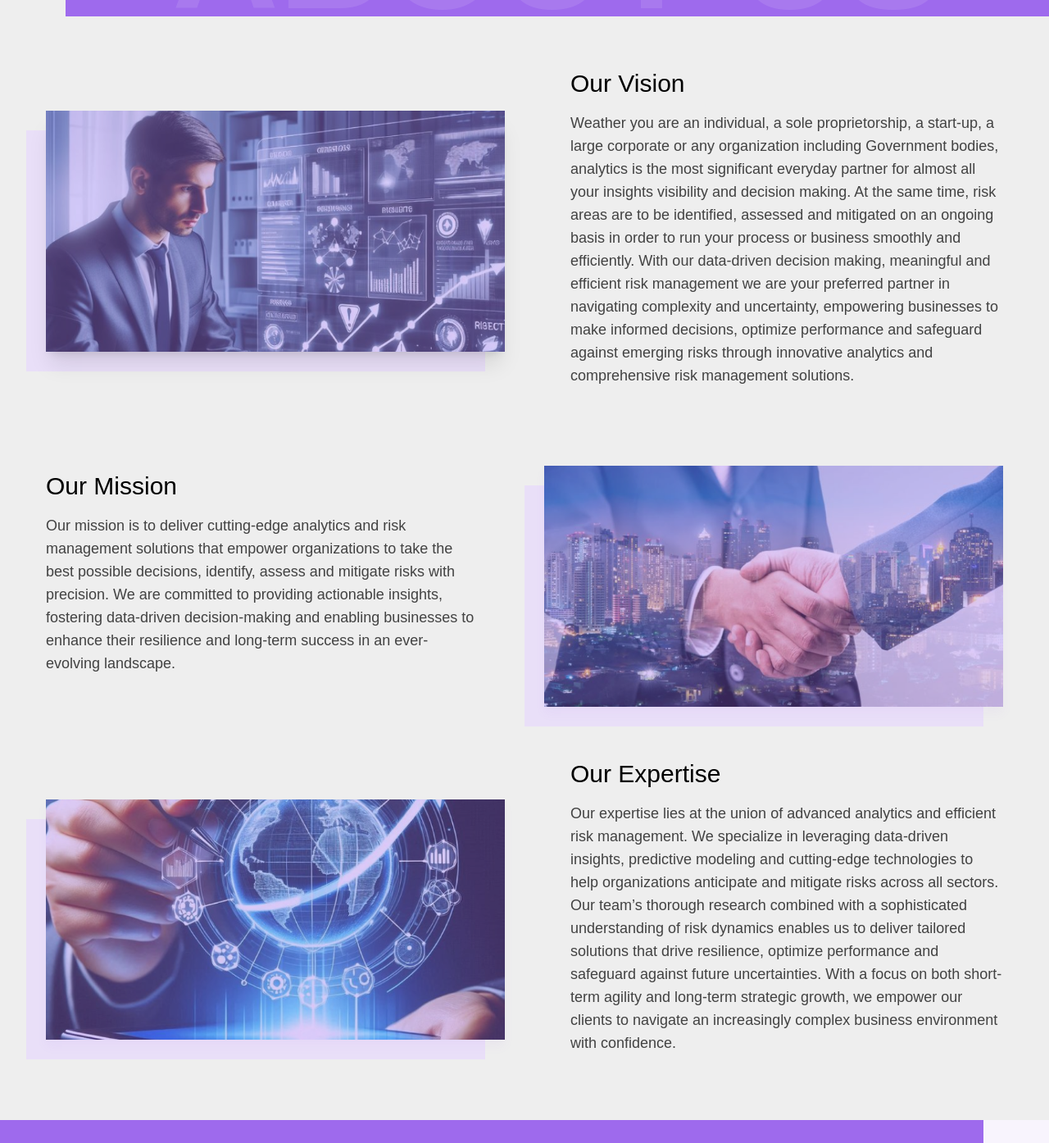
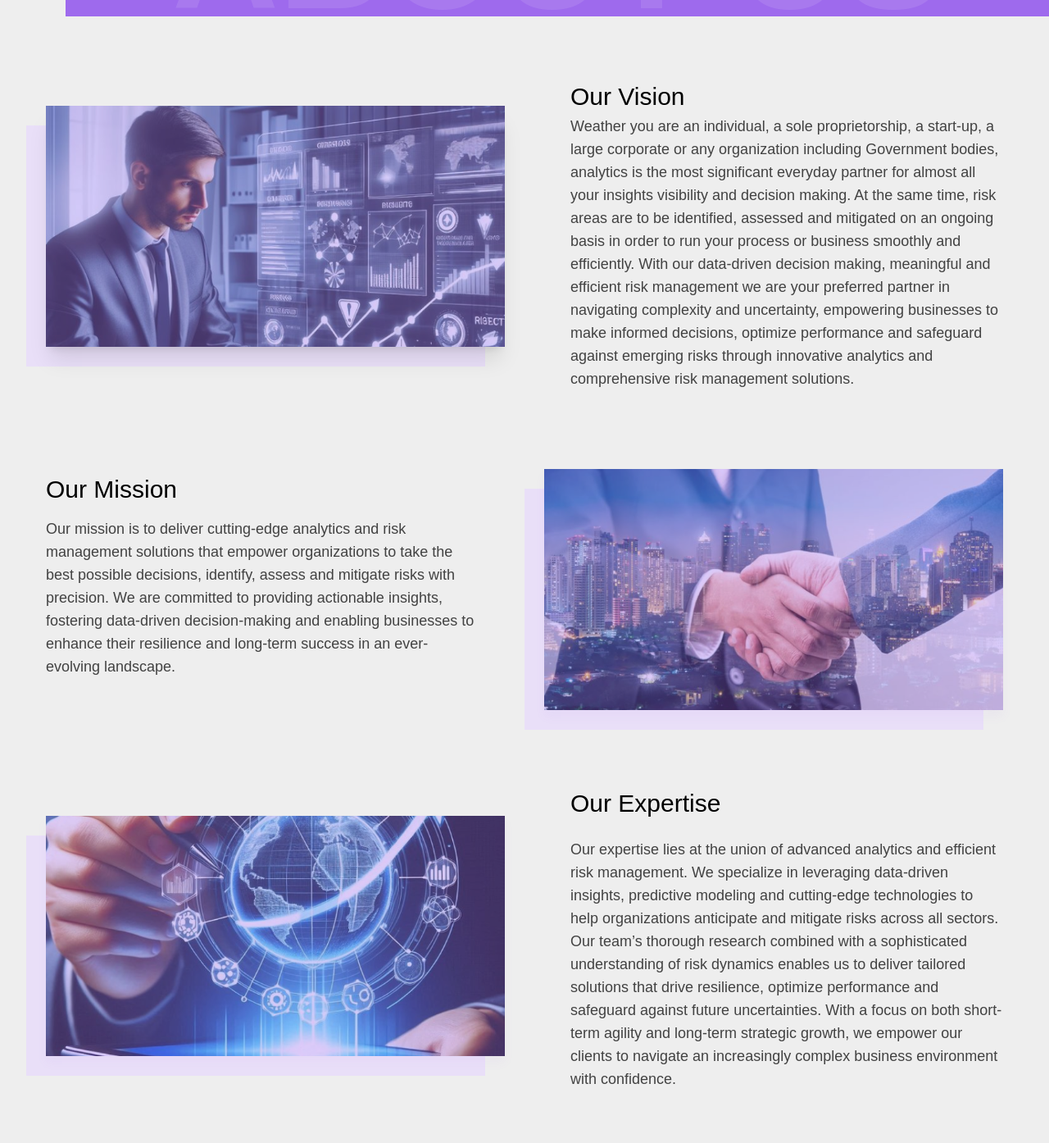
Before and after one commit to khushiiagrawal/QuantArena, a React (Vite) app: page / in a window 1280 px wide. Shown: the part 1338-2732 px from the top of the page at 82% size. Built offline with nearby package versions, Linux system fonts and the light colour scheme.

Commit message:
updated contents

```diff
--- a/src/landing-page/components/aboutus.jsx
+++ b/src/landing-page/components/aboutus.jsx
@@ -31,7 +31,7 @@ export default function About() {
                 <div className="relative z-10 mt-8 max-w-8xl mx-auto px-2 md:px-8">
                     {/* Vision Section */}
                     <div className="flex flex-col items-center md:flex-row md:items-center gap-8 mb-8">
-                        <div className="relative w-full mt-10 md:w-1/2 px-4 md:px-6">
+                        <div className="relative w-full mt-6 md:w-1/2 px-4 md:px-6">
                             <div className="relative">
                                 <img
                                     src={visionImage}
@@ -47,8 +47,8 @@ export default function About() {
                                 ></div>
                             </div>
                         </div>
-                        <div className="flex-1 text-center md:text-left mt-8 max-w-prose px-4 md:px-6">
-                            <h3 className="text-2xl md:text-3xl mb-4 text-black" style={fontStyle}>
+                        <div className="flex-1 text-center md:text-left mt-12 max-w-prose px-4 md:px-6">
+                            <h3 className="text-2xl md:text-3xl mb-1 text-black" style={fontStyle}>
                                 Our Vision
                             </h3>
                             <p className="text-base md:text-lg leading-relaxed text-gray-800" style={fontStyle}>
@@ -102,7 +102,7 @@ export default function About() {
 
                     {/* Expertise Section */}
                     <div className="flex flex-col items-center md:flex-row md:items-center gap-8">
-                        <div className="relative w-full md:w-1/2 px-4 md:px-6 mt-16">
+                        <div className="relative w-full md:w-1/2 px-4 md:px-6 mt-14">
                             <div className="relative">
                                 <img
                                     src={expertiseImage}
@@ -119,8 +119,8 @@ export default function About() {
                                 ></div>
                             </div>
                         </div>
-                        <div className="flex-1 text-center md:text-left mt-8 max-w-prose px-4 md:px-6">
-                            <h3 className="text-2xl md:text-3xl mb-4 text-black" style={fontStyle}>
+                        <div className="flex-1 text-center md:text-left mt-16 max-w-prose px-4 md:px-6">
+                            <h3 className="text-2xl md:text-3xl mb-6 text-black" style={fontStyle}>
                                 Our Expertise
                             </h3>
                             <p className="text-base md:text-lg leading-relaxed text-gray-800" style={fontStyle}>
--- a/src/landing-page/components/footer.jsx
+++ b/src/landing-page/components/footer.jsx
@@ -66,7 +66,7 @@ export default function Footer() {
           <div className="w-12 h-12 rounded-full bg-[#FCBE60] flex items-center justify-center">
             <img src={Mail} alt="Mail" className="h-6 w-6 text-white" />
           </div>
-          <span className="text-lg">connect.quantarena.co.in</span>
+          <span className="text-lg">connect@quantarena.co.in</span>
         </div>
 
         {/* Address */}
@@ -74,7 +74,7 @@ export default function Footer() {
           <div className="w-12 h-12 rounded-full bg-[#9E6AED] flex items-center justify-center">
             <img src={Location} alt="Location" className="h-6 w-6 text-white" />
           </div>
-          <span className="text-lg">Office no. A-15, Sr. no. 90, <br /> Majestique Memories, NIBM <br /> Annex, Mohammadwadi,<br /> Pune - 411060 (MH)</span>
+          <span className="text-lg">Office no. A-15, Majestique Memories,<br/> Sr. no. 90/1/1, NIBM Annex,<br/> Mohammadwadi, Pune- 411028 (MH)</span>
         </div>
       </div>
 
@@ -141,7 +141,7 @@ export default function Footer() {
             <ul className="space-y-2">
               <li><a className="text-white" href="/">LinkedIn</a></li>
               <li><a className="text-white" href="/">Facebook</a></li>
-              <li><a className="text-white" href="/">Instagram</a></li>
+
             </ul>
           </div>
         </div>
```
